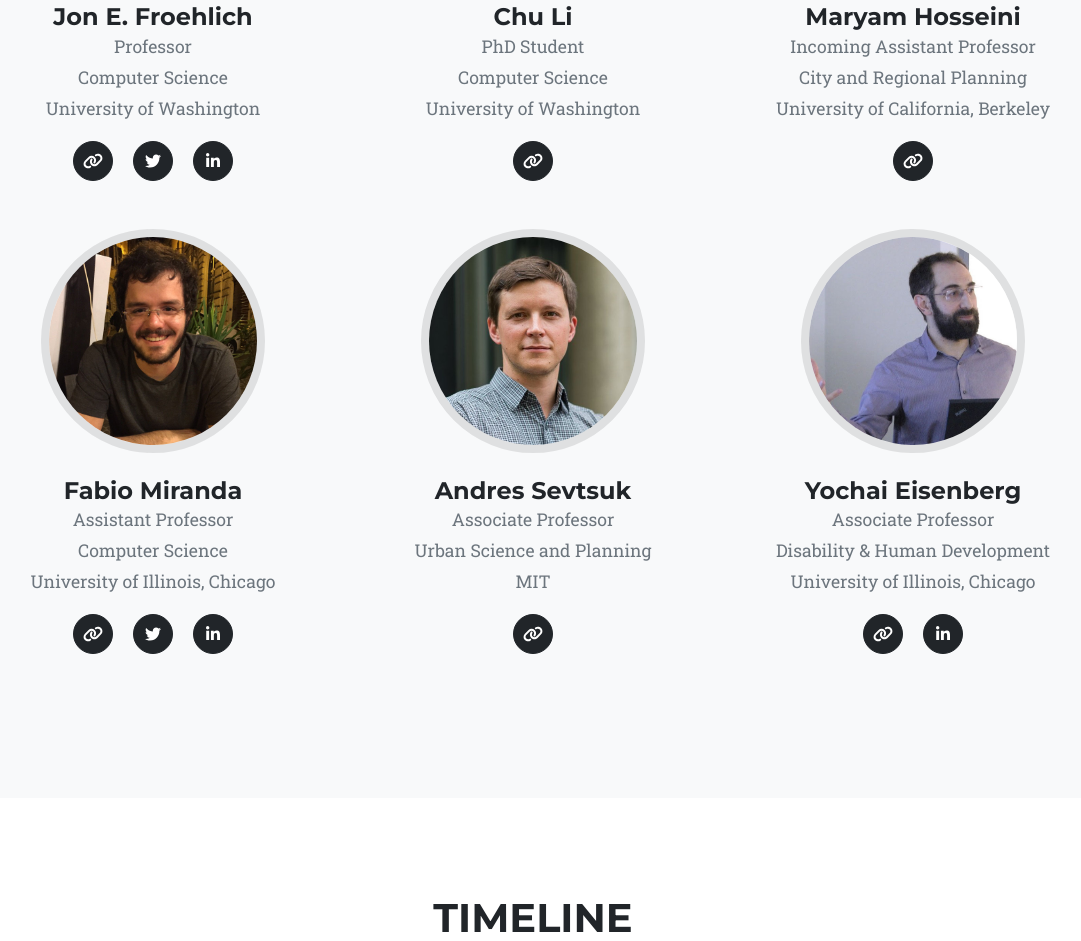
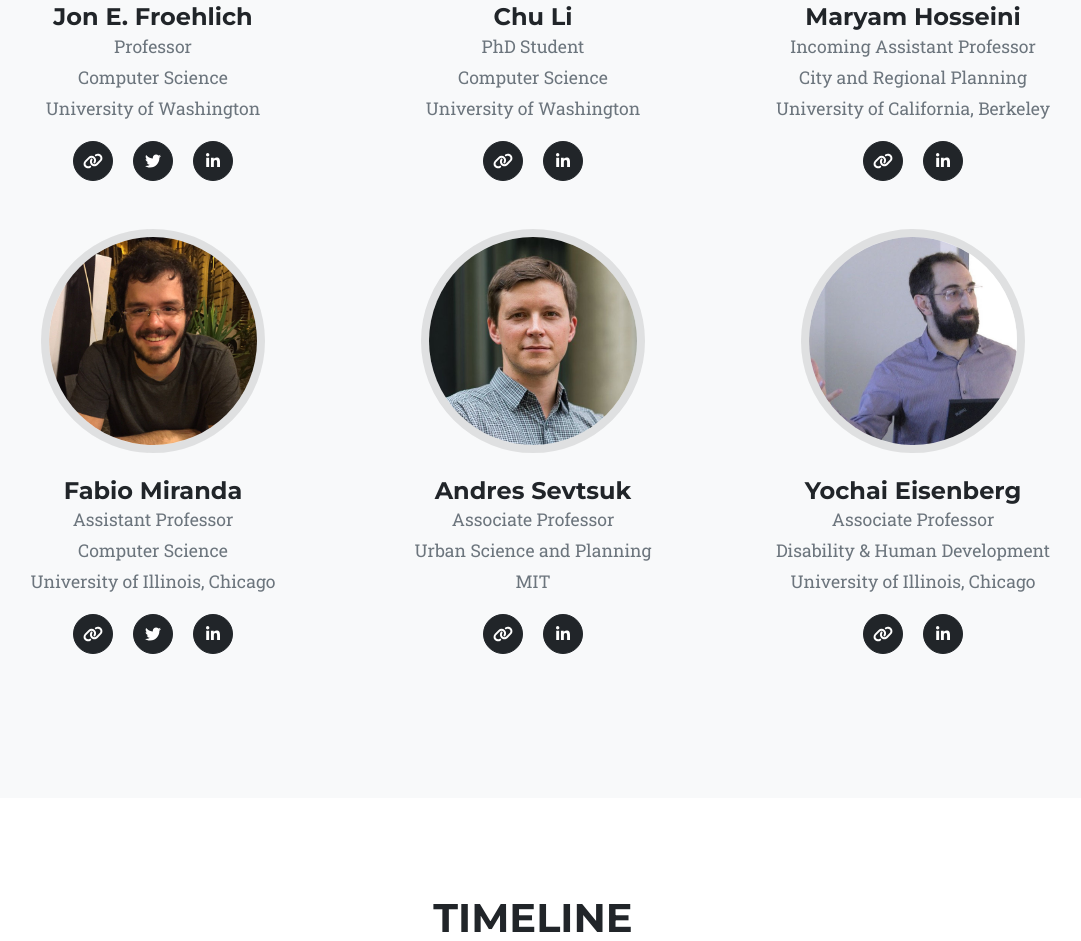
Before and after one commit to AccessibleCities/UrbanAccess2024, a plain HTML site: page index.html in a window 1280 px wide. Shown: the part 1775-2716 px from the top of the page, without its empty margins (107-1188 px from the left). Drawn offline with nearby package versions, Linux system fonts and the light colour scheme.

Commit message:
added linkedin links

```diff
--- a/index.html
+++ b/index.html
@@ -148,6 +148,9 @@
             <p class="text-muted">PhD Student<br />Computer Science<br />University of Washington</p>
             <a class="btn btn-dark btn-social mx-2 white-link" href="https://www.chu-li.me/"
               aria-label="Chu Li Website Link"><i class="fab fa fa-link"></i></a>
+            <a class="btn btn-dark btn-social mx-2 white-link" href="https://www.linkedin.com/in/chu-li-crescendo/"
+              aria-label="Fabio Miranda LinkedIn Profile"><i class="fab fa-linkedin-in"></i></a>
+
           </div>
         </div>
         <div class="col-lg-4">
@@ -158,6 +161,9 @@
             <p class="text-muted">Incoming Assistant Professor<br />City and Regional Planning<br />University of California, Berkeley</p>
             <a class="btn btn-dark btn-social mx-2 white-link" href="https://www.maryamhosseini.me/"
               aria-label="Maryam Hosseini Website Link"><i class="fab fa fa-link"></i></a>
+            <a class="btn btn-dark btn-social mx-2 white-link" href="https://www.linkedin.com/in/maryam-r2-d2/"
+              aria-label="Fabio Miranda LinkedIn Profile"><i class="fab fa-linkedin-in"></i></a>
+
           </div>
         </div>
       </div>
@@ -184,6 +190,8 @@
             <p class="text-muted">Associate Professor<br />Urban Science and Planning<br />MIT</p>
             <a class="btn btn-dark btn-social mx-2 white-link" href="https://cityform.mit.edu/"
               aria-label="Andres Sevtsuk Website Link"><i class="fab fa fa-link"></i></a>
+            <a class="btn btn-dark btn-social mx-2 white-link" href="https://www.linkedin.com/in/andres-sevtsuk-07075b7/"
+              aria-label="Fabio Miranda LinkedIn Profile"><i class="fab fa-linkedin-in"></i></a>
           </div>
         </div>
         <div class="col-lg-4">
```
